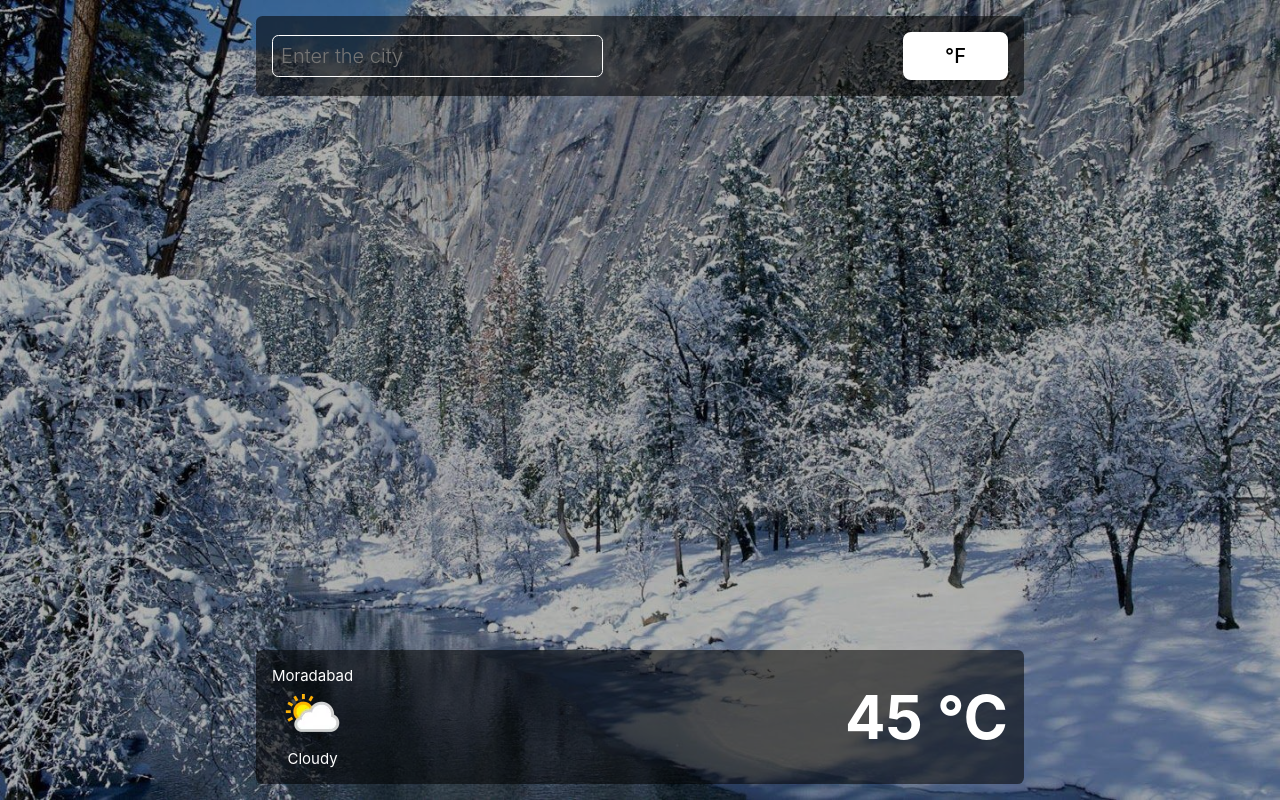
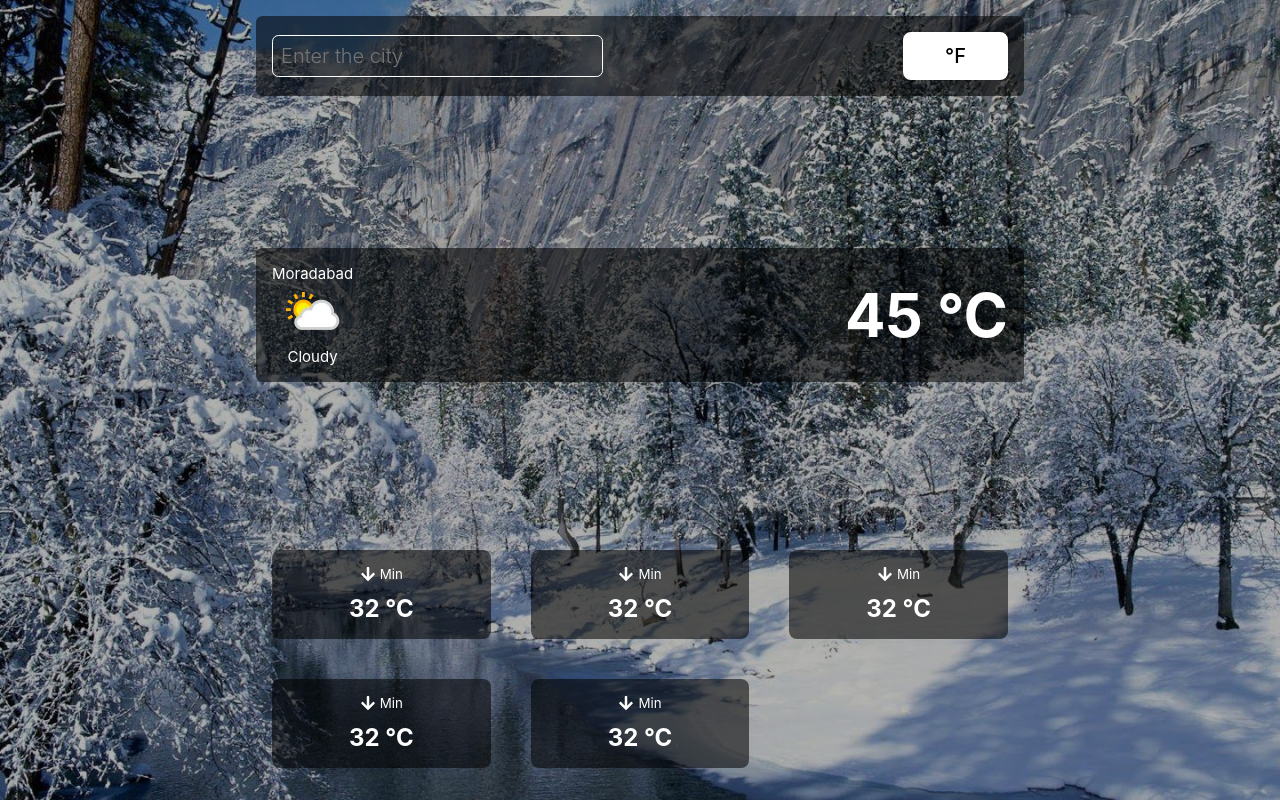
Before and after one commit to devikavarshney/Weather-App-ReactJS, a React (Create React App) app in the folder weather-app/: page / in a window 1280 px wide. Built offline with nearby package versions, Linux system fonts and the light colour scheme.

Commit message:
added description section with css styling

```diff
--- a/weather-app/src/App.js
+++ b/weather-app/src/App.js
@@ -1,6 +1,7 @@
 import hotBackg from './assets/hot.jpg';
 import coldBackg from './assets/cold.jpg';
 import cloud from './assets/cloud.webp';
+import Description from './components/Description';
 
 function App() {
   return (
@@ -24,6 +25,7 @@ function App() {
           </div>
         </div>
         {/*bottom description*/}
+        <Description />
       </div>
     </div>
   </div>
--- /dev/null
+++ b/weather-app/src/components/Description.jsx
@@ -0,0 +1,47 @@
+import React from 'react'
+import "./description.css";
+import { FaArrowDown } from 'react-icons/fa';
+
+const Description = () => {
+  return (
+    <div className="section section__descriptions">
+        <div className="card">
+            <div className="description__card-item">
+            <FaArrowDown />
+            <small>min</small>
+            </div>
+            <h2>32 °C</h2>
+        </div>
+        <div className="card">
+            <div className="description__card-item">
+            <FaArrowDown />
+            <small>min</small>
+            </div>
+            <h2>32 °C</h2>
+        </div>
+        <div className="card">
+            <div className="description__card-item">
+            <FaArrowDown />
+            <small>min</small>
+            </div>
+            <h2>32 °C</h2>
+        </div>
+        <div className="card">
+            <div className="description__card-item">
+            <FaArrowDown />
+            <small>min</small>
+            </div>
+            <h2>32 °C</h2>
+        </div>
+        <div className="card">
+            <div className="description__card-item">
+            <FaArrowDown />
+            <small>min</small>
+            </div>
+            <h2>32 °C</h2>
+        </div>
+    </div>
+  )
+}
+
+export default Description
--- /dev/null
+++ b/weather-app/src/components/description.css
@@ -0,0 +1,40 @@
+/* :root{
+    --section-overlay: rgba(0,0,0,0.55);
+    --background-overlay: rgba(0,0,0,0.3);
+} */
+
+.section__descriptions{
+    display: grid;
+    grid-template-columns: repeat(3,1fr);
+    gap: 2.5rem;
+}
+
+.card{
+    display: flex;
+    flex-direction: column;
+    align-items: center;
+    justify-content: space-between;
+    background-color: var(--section-overlay);
+    padding: 1rem;
+    border-radius: 0.5rem;
+}
+
+.description__card-item{
+    width: 100%;
+    display: flex;
+    flex-direction: row;
+    align-items:center;
+    justify-content:center;
+    gap:4px;
+    margin-bottom: 12px;
+}
+
+.description__card-item>small{
+    text-transform: capitalize;
+}
+
+@media screen and (max-width:1024px) {
+    .section__descriptions{
+        grid-template-columns: 1fr 1fr;
+    }
+}
```
